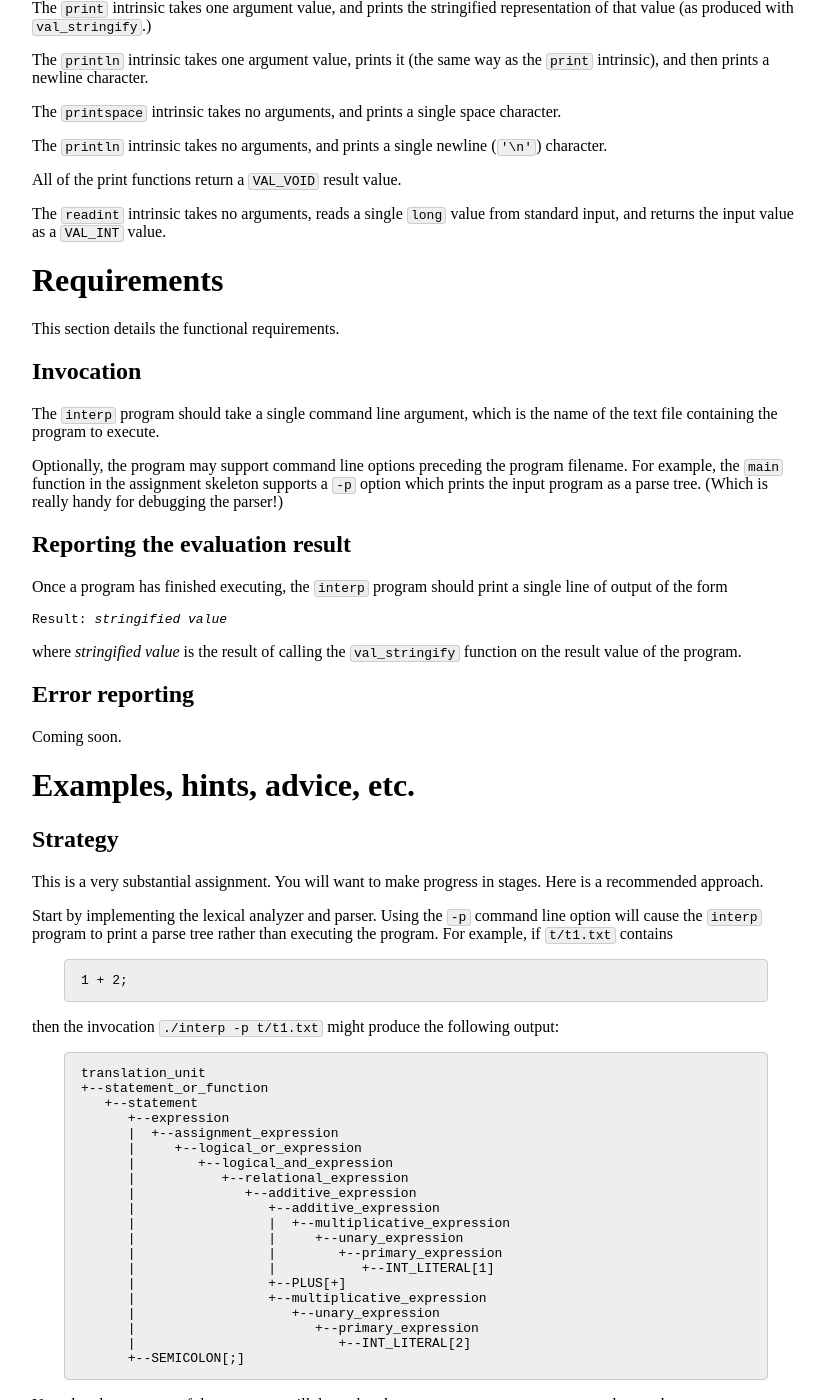
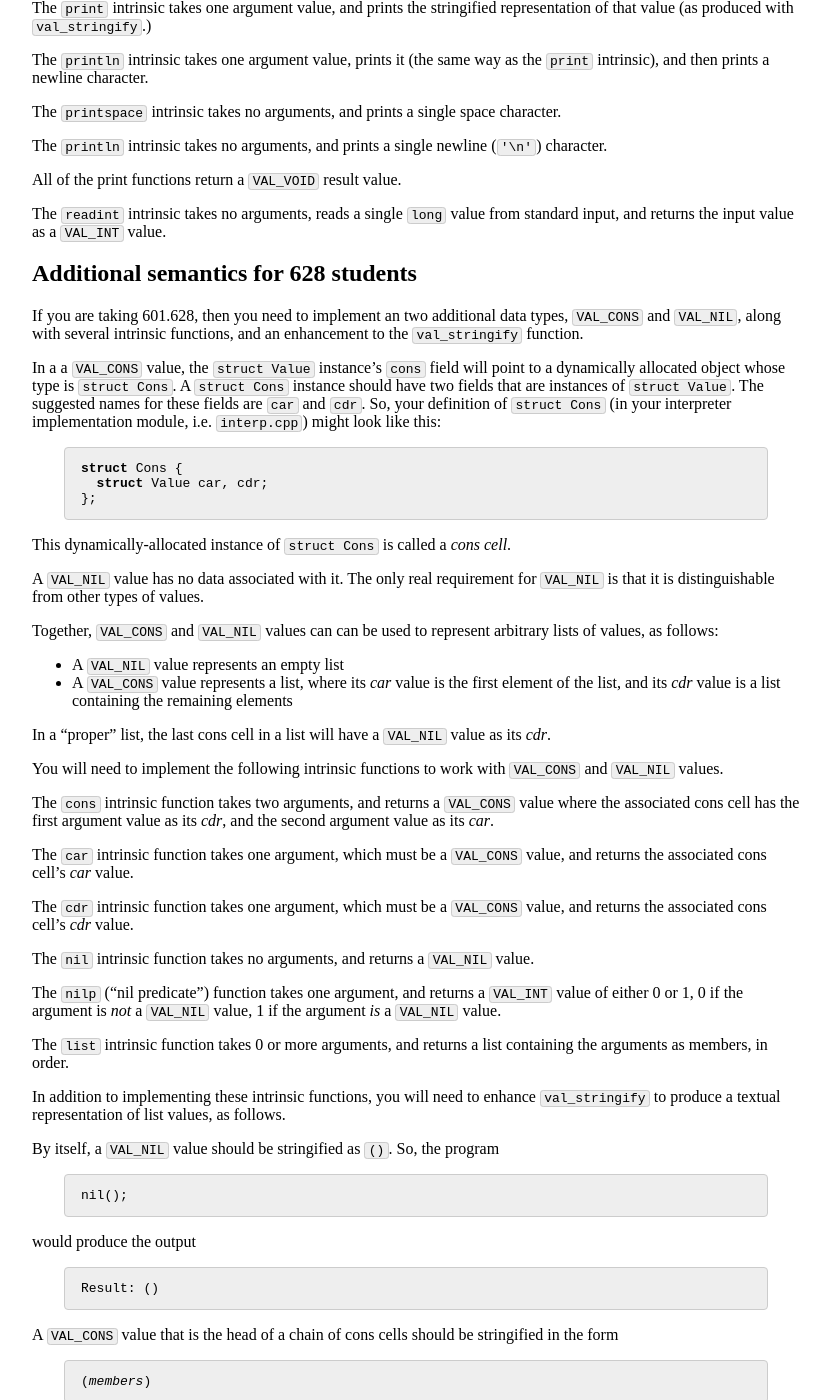
Before and after one commit to jhucompilers/fall2020, a Jekyll site: the page built from assign/assign02.md, in a window 1280 px wide and 1400 px high, scrolled down 5249 px. Shown: the whole window, without its empty margins (224-1054 px from the left). Built offline with Jekyll 4.4.1, drawn with Linux system fonts in a browser that asks for light colours; some of the changed text lies outside the part shown.

Commit message:
a2: error reporting, requirements for 628 students

````diff
--- a/assign/assign02.md
+++ b/assign/assign02.md
@@ -3,7 +3,7 @@ layout: default
 title: "Assignment 2: Interpreter"
 ---
 
-*This assignment description is somewhat preliminary, and is likely to be updated*
+*Updated Sep 29*: [description of error handling](#error-reporting), [requirements for 628 students](#additional-semantics-for-628-students)
 
 Due: **Friday, Oct 16th** by 11pm
 
@@ -236,7 +236,7 @@ The interpreter should support the following intrinsic functions.  These are ess
 
 It is an error to call an intrinsic function but pass an incorrect number of arguments.
 
-Note that the functions printing output should print to standard output.
+Note that the functions printing output should print to standard output (<code>stdout</code> or <code>std::cout</code>.)
 
 The `print` intrinsic takes one argument value, and prints the stringified representation of that value (as produced with `val_stringify`.)
 
@@ -250,9 +250,96 @@ All of the print functions return a `VAL_VOID` result value.
 
 The `readint` intrinsic takes no arguments, reads a single `long` value from standard input, and returns the input value as a `VAL_INT` value.
 
+## Additional semantics for 628 students
+
+If you are taking 601.628, then you need to implement an two additional data types, `VAL_CONS` and `VAL_NIL`, along with several intrinsic functions, and an enhancement to the `val_stringify` function.
+
+In a a `VAL_CONS` value, the `struct Value` instance's `cons` field will point to a dynamically allocated object whose type is `struct Cons`.  A `struct Cons` instance should have two fields that are instances of `struct Value`.  The suggested names for these fields are `car` and `cdr`.  So, your definition of `struct Cons` (in your interpreter implementation module, i.e. `interp.cpp`) might look like this:
+
+```c
+struct Cons {
+  struct Value car, cdr;
+};
+```
+
+This dynamically-allocated instance of `struct Cons` is called a *cons cell*.
+
+A `VAL_NIL` value has no data associated with it.  The only real requirement for `VAL_NIL` is that it is distinguishable from other types of values.
+
+Together, `VAL_CONS` and `VAL_NIL` values can can be used to represent arbitrary lists of values, as follows:
+
+* A `VAL_NIL` value represents an empty list
+* A `VAL_CONS` value represents a list, where its *car* value is the first element of the list, and its *cdr* value is a list containing the remaining elements
+
+In a "proper" list, the last cons cell in a list will have a `VAL_NIL` value as its *cdr*.
+
+You will need to implement the following intrinsic functions to work with `VAL_CONS` and `VAL_NIL` values.
+
+The `cons` intrinsic function takes two arguments, and returns a `VAL_CONS` value where the associated cons cell has the first argument value as its *cdr*, and the second argument value as its *car*.
+
+The `car` intrinsic function takes one argument, which must be a `VAL_CONS` value, and returns the associated cons cell's *car* value.
+
+The `cdr` intrinsic function takes one argument, which must be a `VAL_CONS` value, and returns the associated cons cell's *cdr* value.
+
+The `nil` intrinsic function takes no arguments, and returns a `VAL_NIL` value.
+
+The `nilp` ("nil predicate") function takes one argument, and returns a `VAL_INT` value of either 0 or 1, 0 if the argument is *not* a `VAL_NIL` value, 1 if the argument *is* a `VAL_NIL` value.
+
+The `list` intrinsic function takes 0 or more arguments, and returns a list containing the arguments as members, in order.
+
+In addition to implementing these intrinsic functions, you will need to enhance `val_stringify` to produce a textual representation of list values, as follows.
+
+By itself, a `VAL_NIL` value should be stringified as `()`.  So, the program
+
+```
+nil();
+```
+
+would produce the output
+
+```
+Result: ()
+```
+
+A `VAL_CONS` value that is the head of a chain of cons cells should be stringified in the form
+
+<div class="highlighter-rouge">
+<pre>
+(<i>members</i>)
+</pre>
+</div>
+
+where <i>members</i> is the textual representation of the *car* of each cons cell in the chain, separated by space characters. For example, the program
+
+```
+cons(1, cons(2, cons(3, nil())));
+```
+
+should produce the output
+
+```
+Result: (1 2 3)
+```
+
+As a special case, if the *cdr* of the last cons cell in the chain is not a `VAL_NIL` value, then the list is an "improper" list, and the characters "<code class="highlighter-rouge">&#32;.&#32;</code>" (space, dot, space) should be printed, then the last cdr value, then the closing right parenthesis.  For example, the program
+
+```
+cons(1, cons(2, 3));
+```
+
+should produce the output
+
+```
+Result: (1 2 . 3)
+```
+
+You may assume that the stringification of a list will require no more than 8,191 characters to represent.
+
+The [test repository](https://github.com/jhucompilers/fall2020-tests) has some test cases for list processing types and functions: `cons01`, `cons02`, etc.  See the [Testing](#testing) section.
+
 # Requirements
 
-This section details the functional requirements.
+This section details the functional requirements (on top of the requirements to implement the language according to the specifications above.)
 
 ## Invocation
 
@@ -264,15 +351,37 @@ Optionally, the program may support command line options preceding the program f
 
 Once a program has finished executing, the `interp` program should print a single line of output of the form
 
-<pre class="highlighter-rouge">
+<div class="highlighter-rouge">
+<pre>
 Result: <i>stringified value</i>
 </pre>
+</div>
 
 where <i>stringified value</i> is the result of calling the `val_stringify` function on the result value of the program.
 
 ## Error reporting
 
-Coming soon.
+All errors may be (and should be) considered as fatal errors the cause the interpreter to
+immediately print an error message and exit.  Error messages should be printed to
+<code>stderr</code>/<code>std::cerr</code> in the form
+
+<div class="highlighter-rouge">
+<pre>
+<i>filename</i>:<i>line</i>:<i>column</i>: Error: <i>error message</i>
+</pre>
+</div>
+
+where <i>filename</i> is the name of the file containing the program, <i>line</i> is the line number of the construct or operation that failed, and <i>column</i> is the column number.  Error messages must have *exactly* this format.  Note that the column number won't be checked by the test suite or the autograder, but your interpreter should produce an accurate line number.
+
+Examples of errors that should be reported:
+
+* references to undefined variable or functions (the must be defined before use)
+* redefinitions of variables or functions
+* runtime operations on values belonging to an inappropriate type: for example, applying the <code>+</code> operator to values that aren't both integers, calling a value that isn't a function, etc.
+* passing the wrong number of arguments to a function (either a user-defined function or an intrinsic function)
+* attempt to divide by 0
+
+**Note**: do not use the `VAL_ERROR` value type. All errors should be reported immediately, rather than propagating in the computation as error values.
 
 # Examples, hints, advice, etc.
 
````
Also changed, not shown: index.md (+2 -0 lines).
